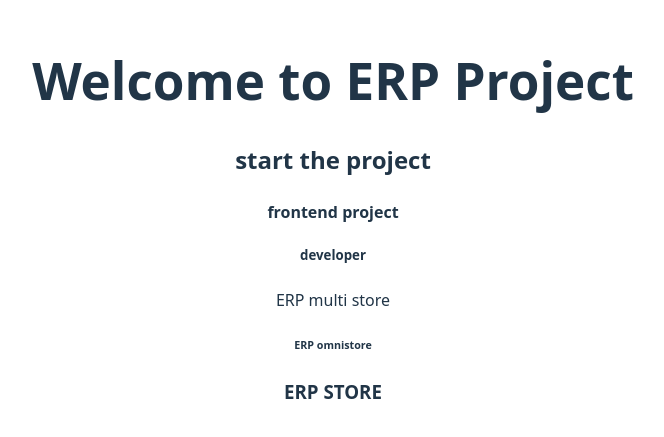
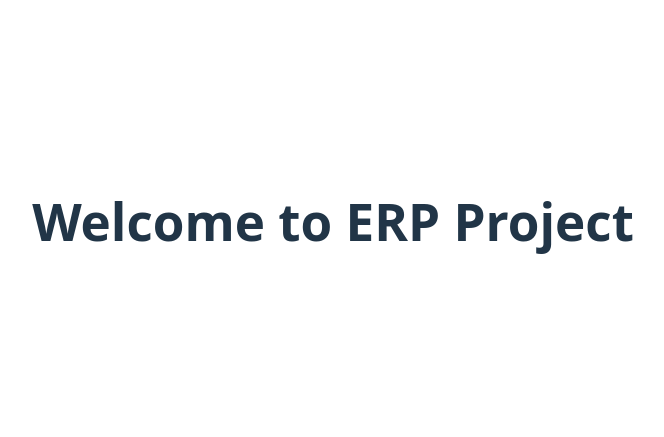
Before and after one commit to fusion5techno-ERPProject/ERP-Multistore-Project, a React (Vite) app: page / in a window 1280 px wide. Shown: the part 179-616 px from the top of the page, without its empty margins (307-971 px from the left). Built offline with nearby package versions, Linux system fonts and the light colour scheme.

Commit message:
remove h2

```diff
--- a/src/App.jsx
+++ b/src/App.jsx
@@ -6,14 +6,7 @@ function App() {
   return (
     <>
     <h1>Welcome to ERP Project</h1>
-
-    <h2>start the project</h2>
-    <h4>frontend project</h4>
-    <h5>developer</h5>
-     <p>ERP multi store</p>
-     <h6>ERP omnistore</h6>
-     <h3>ERP STORE</h3>
-     </>
+    </>
   )
 }
 
```
